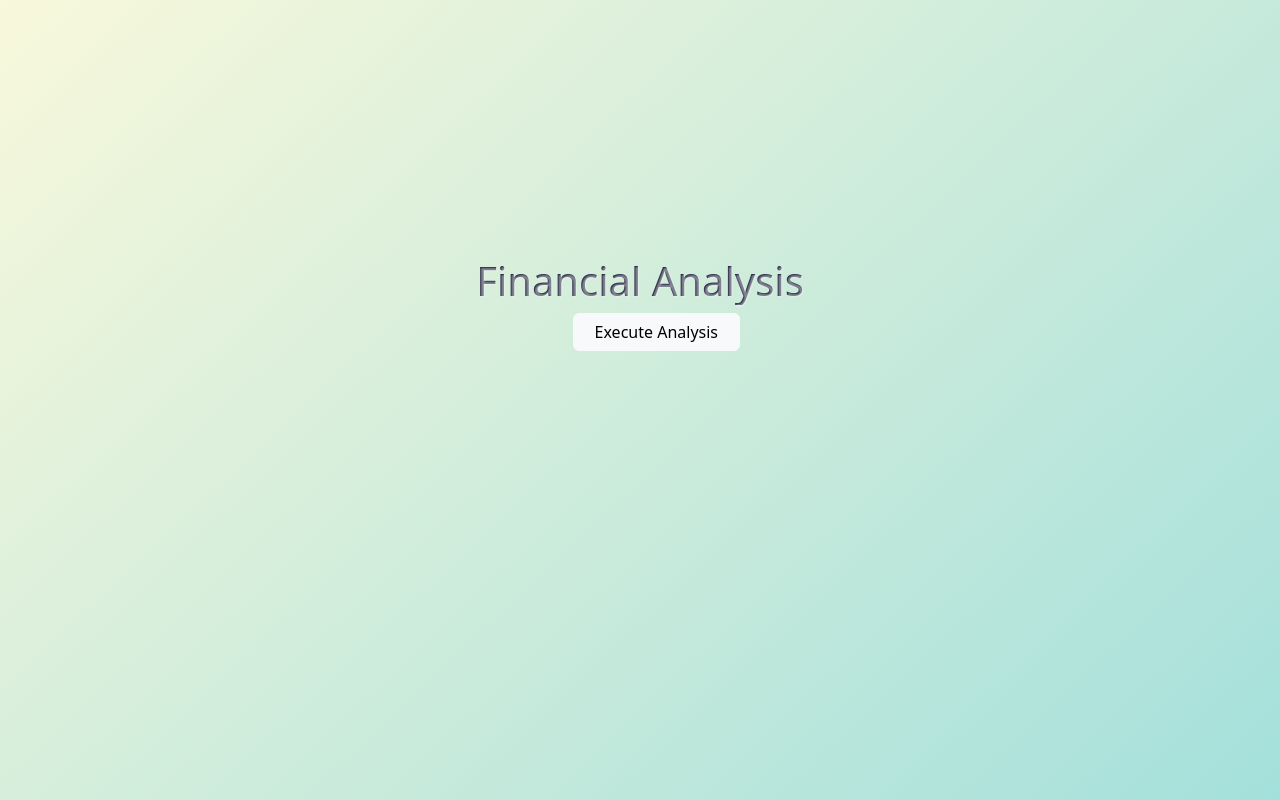
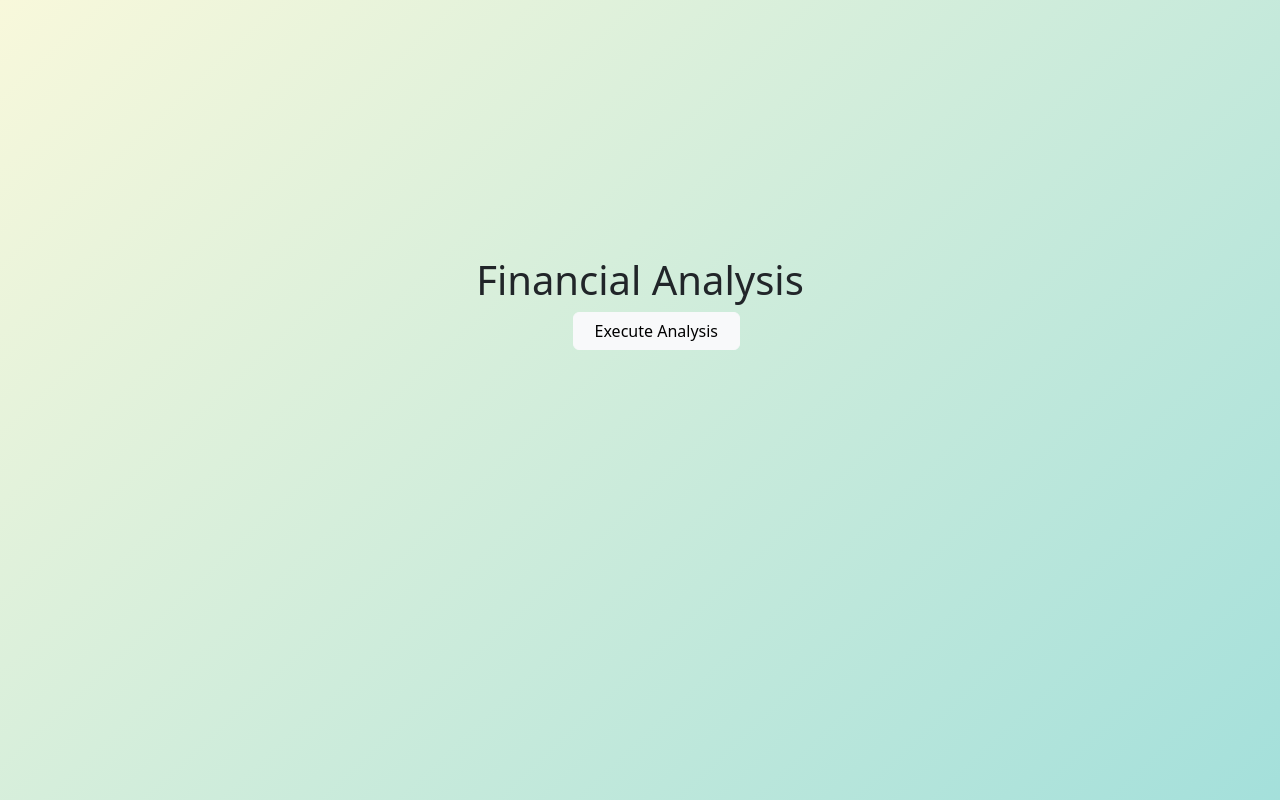
Before and after one commit to DaniJFerr/Console-Finances, a plain HTML site: page index.html in a window 1280 px wide. Shown: the top 800 px of the page. Drawn offline with nearby package versions, Linux system fonts and the light colour scheme.

```diff
--- a/css/style.css
+++ b/css/style.css
@@ -20,20 +20,6 @@
   h1{
     justify-content: center;
     text-align: center;
-    background-color: #1e1e3a;
-    color: transparent;
-    text-shadow: 1px 1px 2px rgba(246, 247, 248, 0.5);
-    -webkit-background-clip: text;
-       -moz-background-clip: text;
-            background-clip: text;
-    padding-top: 1px;
-    text-align: center;
-    font-size: 2rem;
-    font-weight: bold;
-  }
-
-  .modal-header h1{
-    margin: auto;
   }
 
   .buttonExecute{
```
